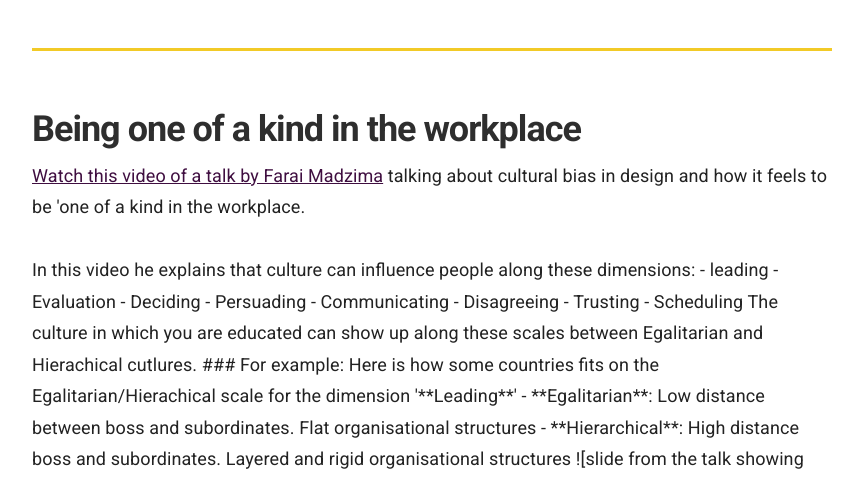
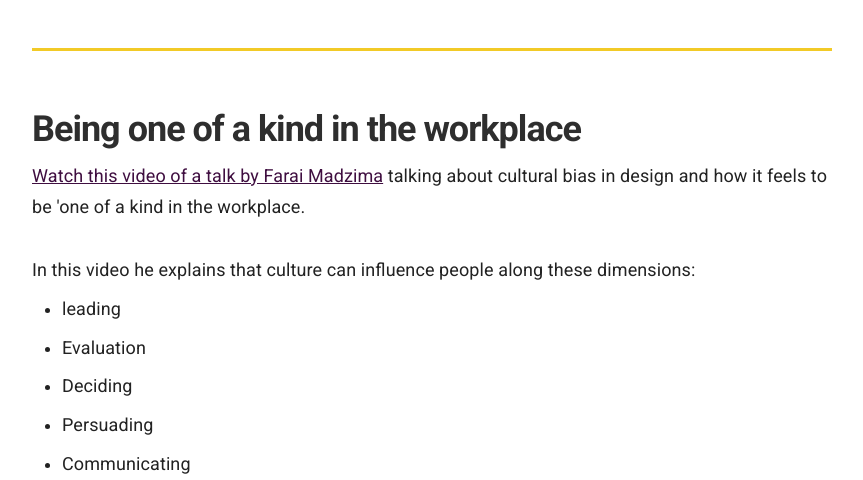
Before and after one commit to numbat70/inclusion2021, a Jekyll site: the page built from index.md, in a window 1280 px wide and 1400 px high, scrolled down 4190 px. Shown: the top 480 px of the window, without its empty margins (358-1221 px from the left). Built offline with Jekyll 4.4.1, drawn with Linux system fonts in a browser that asks for light colours; some of the changed text lies outside the part shown.

Commit message:
fix paragraph tag - remove change log

```diff
--- a/_layouts/default.html
+++ b/_layouts/default.html
@@ -83,12 +83,12 @@
 					{% endfor %}
 				</ul>
 
-				<ul>
+				<!--ul>
 					<li class="nav-item top-level {% if page.url == '/changelog/' %}current{% endif %}">
 						{% assign changelog = site.html_pages | where: 'url', '/changelog/' | first %}
 						<a href="{{ site.baseurl }}/changelog/">{{ changelog.title }}</a>
 					</li>
-				</ul>
+				</ul-->
 			</nav>
 		</header>
 
--- a/index.md
+++ b/index.md
@@ -70,7 +70,7 @@ It was addressed in the video above. This in an interesting concept. The idea is
 - I like to have some focus time in the morning, so prefer not to have meetings before 11am
 - if you need something from me, be explicit about it as I don't always pick up light cues
 
-<p style="margin-bottom: 0">Two articles about the concept and one blog post from the Digital Team</p>
+<p style="margin-bottom: 0">Two articles about the concept and one blog post from the Digital Team:</p>
 - <a href="https://dasbarrett.medium.com/a-user-manual-for-dan-2nd-edition-d120d603b2" target="_blank">A user manual for Dan (2nd edition)</a> - Medium article by Dan Barrett
 - <a href="https://cassierobinson.medium.com/a-user-manual-for-me-d3a851fbc694" target="_blank">A user manual for me</a> - Medium article by Cassie Robinson
 - <a href="https://design.scotentblog.co.uk/a-user-manual-for-lindsay/" target="_blank">A user manual for Lindsay</a> - blog post from Lindsay Branston
@@ -83,7 +83,7 @@ It was addressed in the video above. This in an interesting concept. The idea is
 
 <p><a href="https://vimeo.com/431281808" target="_blank">Watch this video of a talk by Farai Madzima</a> talking about cultural bias in design and how it feels to be 'one of a kind in the workplace.</p>
 
-<p style="margin-bottom: 0">In this video he explains that culture can influence people along these dimensions:
+<p style="margin-bottom: 0">In this video he explains that culture can influence people along these dimensions:</p>
 - leading
 - Evaluation
 - Deciding
```
